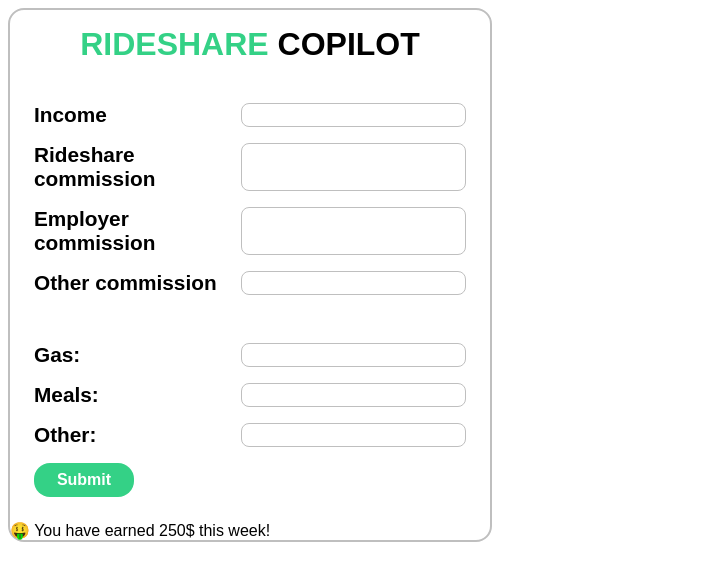
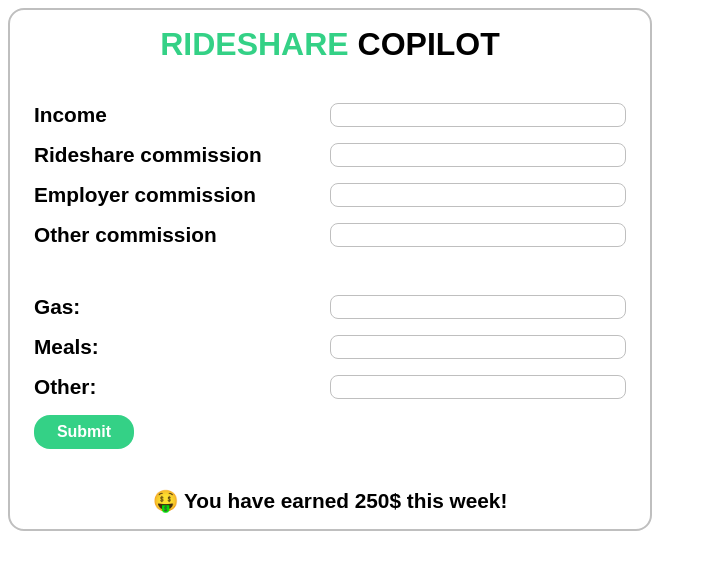
Before and after one commit to EmanuelTabian/rideshare-calculator, a React (Create React App) app: page / in a window 1280 px wide. Shown: the top 580 px of the page, without its empty margins (0-707 px from the left). Built offline with nearby package versions, Linux system fonts and the light colour scheme.

Commit message:
Stylize the output

```diff
--- a/src/index.css
+++ b/src/index.css
@@ -16,7 +16,7 @@ html {
 
 .app {
   margin: 8px;
-  max-width: 30em;
+  max-width: 40em;
   border: 2px solid var(--color-light-gray);
   border-radius: 16px;
 }
@@ -46,7 +46,7 @@ html {
 .expense-form > fieldset {
   padding: 8px;
   display: grid;
-  grid-template-columns: 2fr 1fr;
+  grid-template-columns: 1fr 1fr;
   font-size: 1.3rem;
   font-weight: 600;
 }
@@ -79,3 +79,15 @@ fieldset > input {
 button:hover {
   background-color: var(--color-button-hover);
 }
+
+.output {
+  padding: 16px;
+  display: flex;
+  justify-content: center;
+  flex-wrap: wrap;
+}
+
+.output > p {
+  font-size: 1.3rem;
+  font-weight: 550;
+}
```
